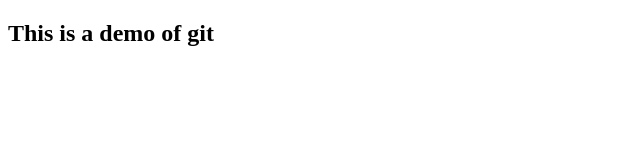
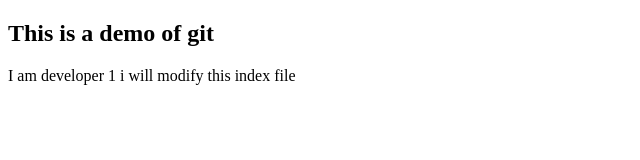
Before and after one commit to MaheshJillela/Sentiment_Analysis, a plain HTML site: page index.html in a window 1280 px wide. Shown: the whole page, without its empty margins (0-640 px from the left). Drawn offline with Linux system fonts and the light colour scheme.

Commit message:
modifeid index file by developer1

```diff
--- a/index.html
+++ b/index.html
@@ -7,5 +7,6 @@
 </head>
 <body>
     <h2>This is a demo of git</h2>
+    <p>I am developer 1 i will modify this index file </p>
 </body>
 </html>
```
